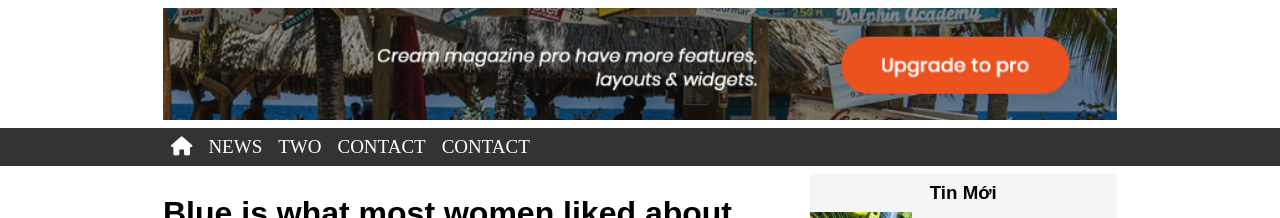
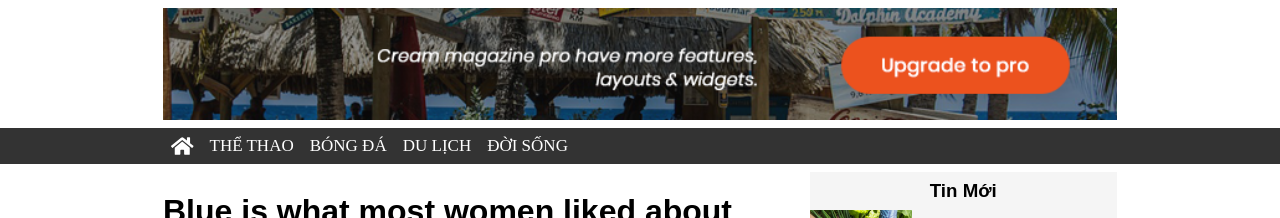
Before and after one commit to lexuanchinh97/article-web, a Vue app: page / in a window 1280 px wide. Shown: the top 218 px of the page. Built offline with nearby package versions, Linux system fonts and the light colour scheme; no server answers.

Commit message:
fix menu size

```diff
--- a/src/components/Navbar/Navbar.css
+++ b/src/components/Navbar/Navbar.css
@@ -19,11 +19,12 @@
 
 .navbar li {
   padding: 8px 8px;
+  font-size: 17px !important;
 }
 
 .navbar li a {
   color: white;
-  font-size: 19px;
+  font-size: 17px !important;
 }
 
 div.nav-content > ul li {
@@ -60,6 +61,7 @@ div.nav-content ul li > ul {
 .desktop-home {
   display: block;
   margin: 0 0;
+  font-size: 20px;
 }
 
 .navbar .nav-content .icon {
@@ -100,7 +102,7 @@ div.nav-content ul li > ul {
     float: right;
     padding: 6px 8px !important;
     z-index: 10;
-    font-size: 22px;
+    font-size: 21px !important;
     color: white;
   }
 
--- a/src/components/Navbar/Navbar.vue
+++ b/src/components/Navbar/Navbar.vue
@@ -4,15 +4,15 @@
         <ul>
           <li>
             <a href="">
-              <span class="fa fa-home desktop-home"></span>
+              <icon icon='home' class="desktop-home"></icon>
               <span class="mobile-show">Home</span>
             </a>
           </li>
           <li>
-            <a href="">News</a>
+            <a href="">Thể Thao</a>
           </li>
           <li class="expand">
-            <a href="#">Two</a>
+            <a href="#">Bóng Đá</a>
             <ul class="dropdown">
               <li><a href="#">Sub-1</a></li>
               <li><a href="#">Sub-2</a></li>
@@ -20,13 +20,13 @@
             </ul>
           </li>
           <li>
-            <a href="">Contact</a>
+            <a href="">Du Lịch</a>
           </li>
           <li>
-            <a href="">Contact</a>
+            <a href="">Đời Sống</a>
           </li>
           <li class="icon-menu">
-            <i class="fa fa-bars" @click="myFunction()"></i>
+            <icon icon="bars" @click="myFunction()"></icon>
           </li>
         </ul>
       </div>
@@ -66,27 +66,9 @@ export default {
       .catch((error) => console.log(error));
   },
   mounted() {
-    let recaptchaScript = document.createElement("script");
-    recaptchaScript.setAttribute(
-      "src",
-      "https://kit.fontawesome.com/a076d05399.js"
-    );
-    document.head.appendChild(recaptchaScript);
+
   },
 };
-// window.onscroll = function() {scrollFunction()};
-// function scrollFunction() {
-
-//   if (document.body.scrollTop > 20 || document.documentElement.scrollTop > 20) {
-//       console.log("menu");
-//     document.getElementById("myTopnav").style.top = "0";
-//   } else {
-//       console.log("menu");
-//     document.getElementById("myTopnav").style.top = "-50px";
-//   }
-// }
-
-// window.onscroll = function() {myFunction()};
 
 document.addEventListener("DOMContentLoaded", function () {
   window.addEventListener("scroll", myFunction);
```
